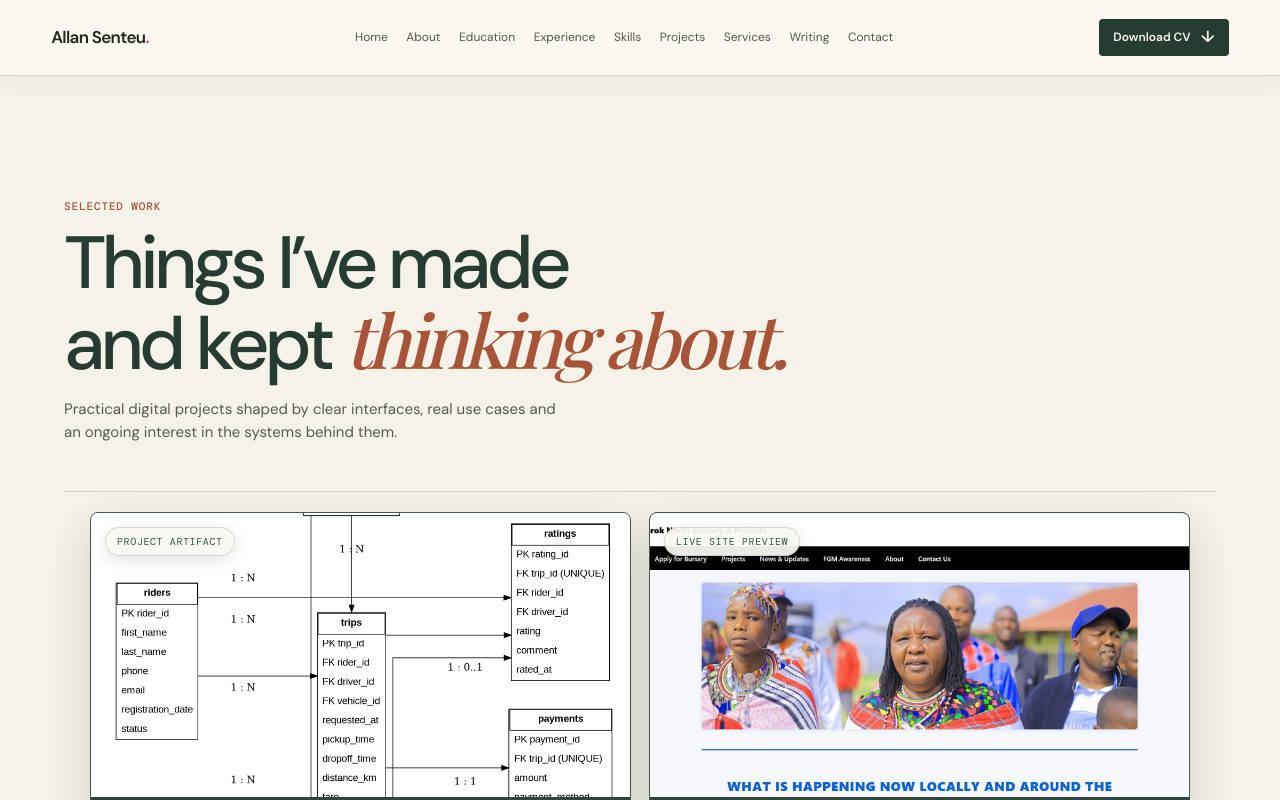
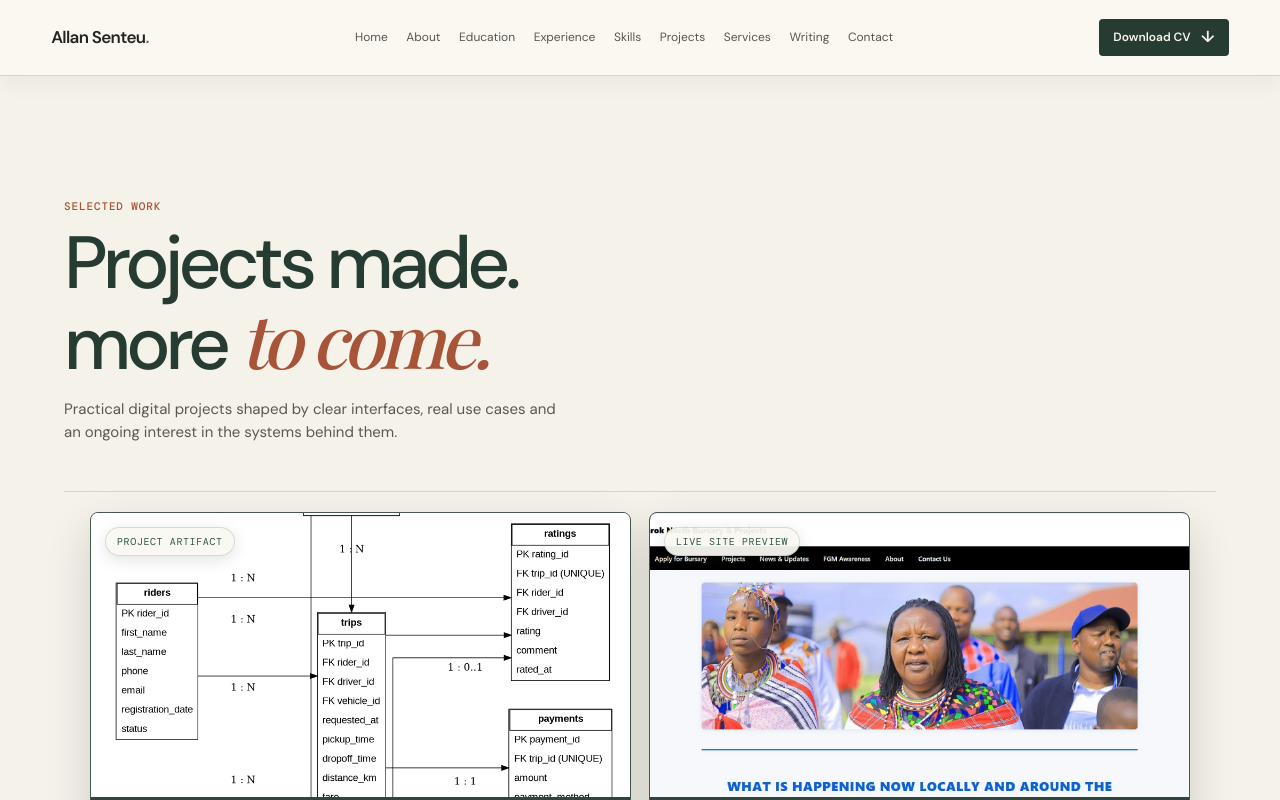
Before and after one commit to NoxxyTheMain/My-Portfolio, a Next.js app: page /work in a window 1280 px wide. Shown: the top 800 px of the page. Built offline with nearby package versions, Linux system fonts and the light colour scheme; a web font is replaced by a local one.

Commit message:
Update portfolio

```diff
--- a/app/work/page.tsx
+++ b/app/work/page.tsx
@@ -3,7 +3,7 @@ import { projects } from "../../content/site";
 
 export default function WorkPage() {
   return <main className="inner-page">
-    <PageIntro label="Selected work" title={<>Things I’ve made<br />and kept <em>thinking about.</em></>} copy="Practical digital projects shaped by clear interfaces, real use cases and an ongoing interest in the systems behind them." />
+    <PageIntro label="Selected work" title={<>Projects made.<br />more <em>to come.</em></>} copy="Practical digital projects shaped by clear interfaces, real use cases and an ongoing interest in the systems behind them." />
     <section className="project-gallery page-project-gallery" aria-label="Selected projects">
       {projects.filter((project) => project.preview).map((project, index) => <ProjectCard key={project.title} project={project} index={index} />)}
     </section>
```
